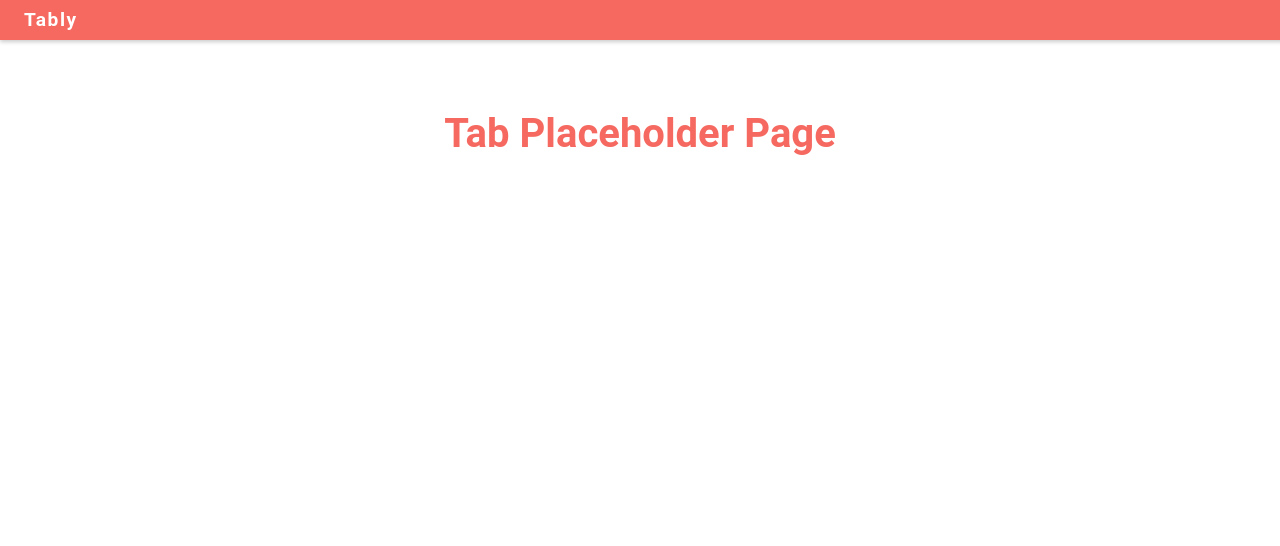
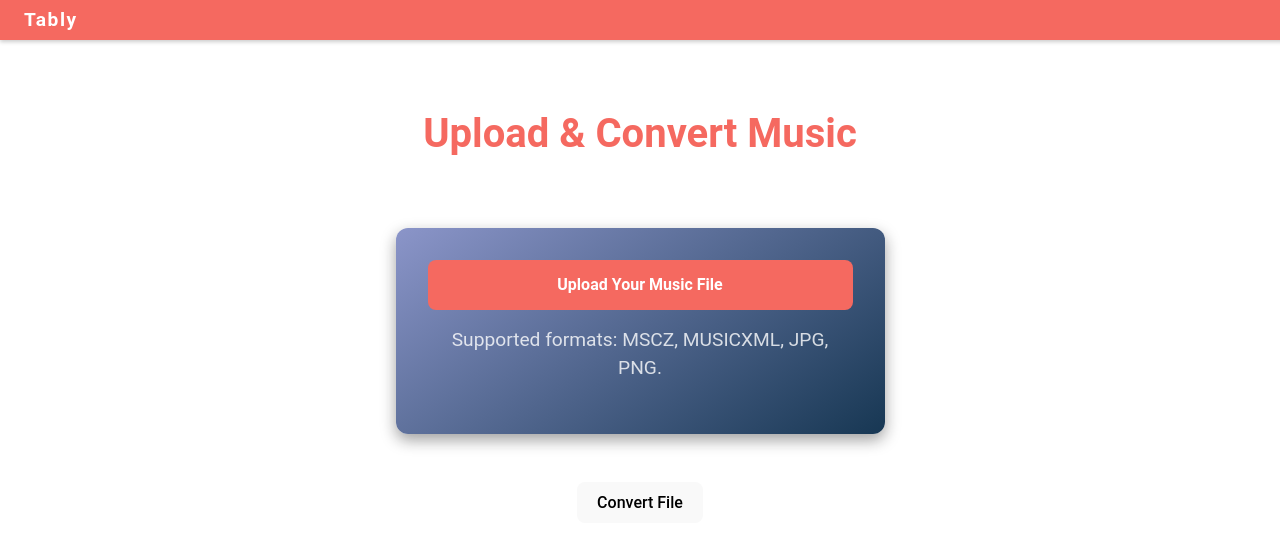
Before and after one commit to e-erdag/Tably, a React (Vite) app in the folder Front-End/: page /tab in a window 1280 px wide. Shown: the top 546 px of the page. Built offline with nearby package versions, Linux system fonts and the light colour scheme.

Commit message:
integrated FileUpload functionality into GuitarTabPage

```diff
--- a/Front-End/src/pages/GuitarTabPage.jsx
+++ b/Front-End/src/pages/GuitarTabPage.jsx
@@ -1,10 +1,79 @@
-import React from "react";
+import React, { useState } from "react";
+import FileDropBox from "../components/FileDropBox";
 import "../styles/GuitarTabPage.css";
 
 function GuitarTabPage() {
+  const [file, setFile] = useState(null);
+  const [message, setMessage] = useState("");
+  const [isLoading, setIsLoading] = useState(false);
+  const [downloadUrl, setDownloadUrl] = useState(null);
+
+  const handleFileSelect = (selectedFile) => {
+    setFile(selectedFile);
+    setMessage("");
+    setDownloadUrl(null);
+  };
+
+  const handleConvert = async () => {
+    if (!file) {
+      setMessage("Please select a file first");
+      return;
+    }
+
+    const formData = new FormData();
+    formData.append("file", file);
+
+    setIsLoading(true);
+    setMessage("");
+
+    try {
+      const response = await fetch("http://localhost:8000/convert", {
+        method: "POST",
+        body: formData,
+      });
+
+      if (!response.ok) {
+        const errorData = await response.json();
+        setMessage(`Error: ${errorData.detail || "Unknown error"}`);
+        return;
+      }
+
+      const blob = await response.blob();
+
+      const disposition = response.headers.get("Content-Disposition");
+      const match = disposition?.match(/filename="(.+)"/);
+      const downloadName = match?.[1] || "converted.musicxml";
+
+      const url = window.URL.createObjectURL(blob);
+      setDownloadUrl({ url, name: downloadName });
+
+      setMessage("File converted successfully!");
+    } catch (error) {
+      setMessage(`Error: ${error.message}`);
+    } finally {
+      setIsLoading(false);
+    }
+  };
+
   return (
     <div className="tab-page">
-      <h2>Tab Placeholder Page</h2>
+      <h2>Upload & Convert Music</h2>
+
+      <FileDropBox onFileSelect={handleFileSelect} />
+
+      <button onClick={handleConvert} disabled={isLoading}>
+        {isLoading ? "Converting..." : "Convert File"}
+      </button>
+
+      {message && <p>{message}</p>}
+
+      {downloadUrl && (
+        <div>
+          <a href={downloadUrl.url} download={downloadUrl.name}>
+            Download Converted File
+          </a>
+        </div>
+      )}
     </div>
   );
 }
--- a/Front-End/src/styles/FileDropBox.css
+++ b/Front-End/src/styles/FileDropBox.css
@@ -44,3 +44,8 @@
   color: #FFFFFFCC;
   text-align: center;
 }
+
+
+.file-dropbox-input {
+  display: none;
+}
```
Also changed, not shown: Front-End/src/OldApp.jsx (renamed from Front-End/src/App.jsx), 1 other file (tests, documents, lock files or other folders).
